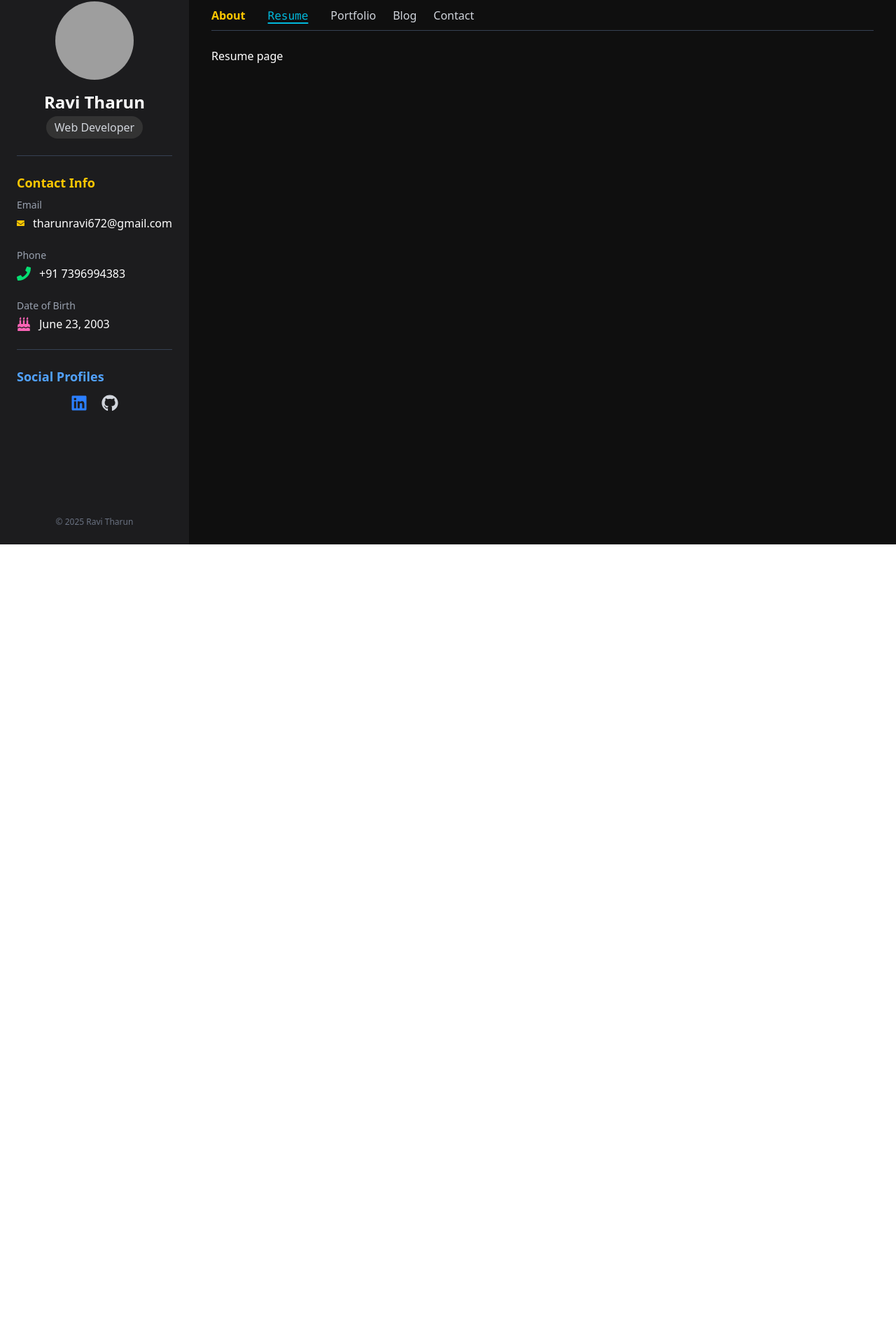
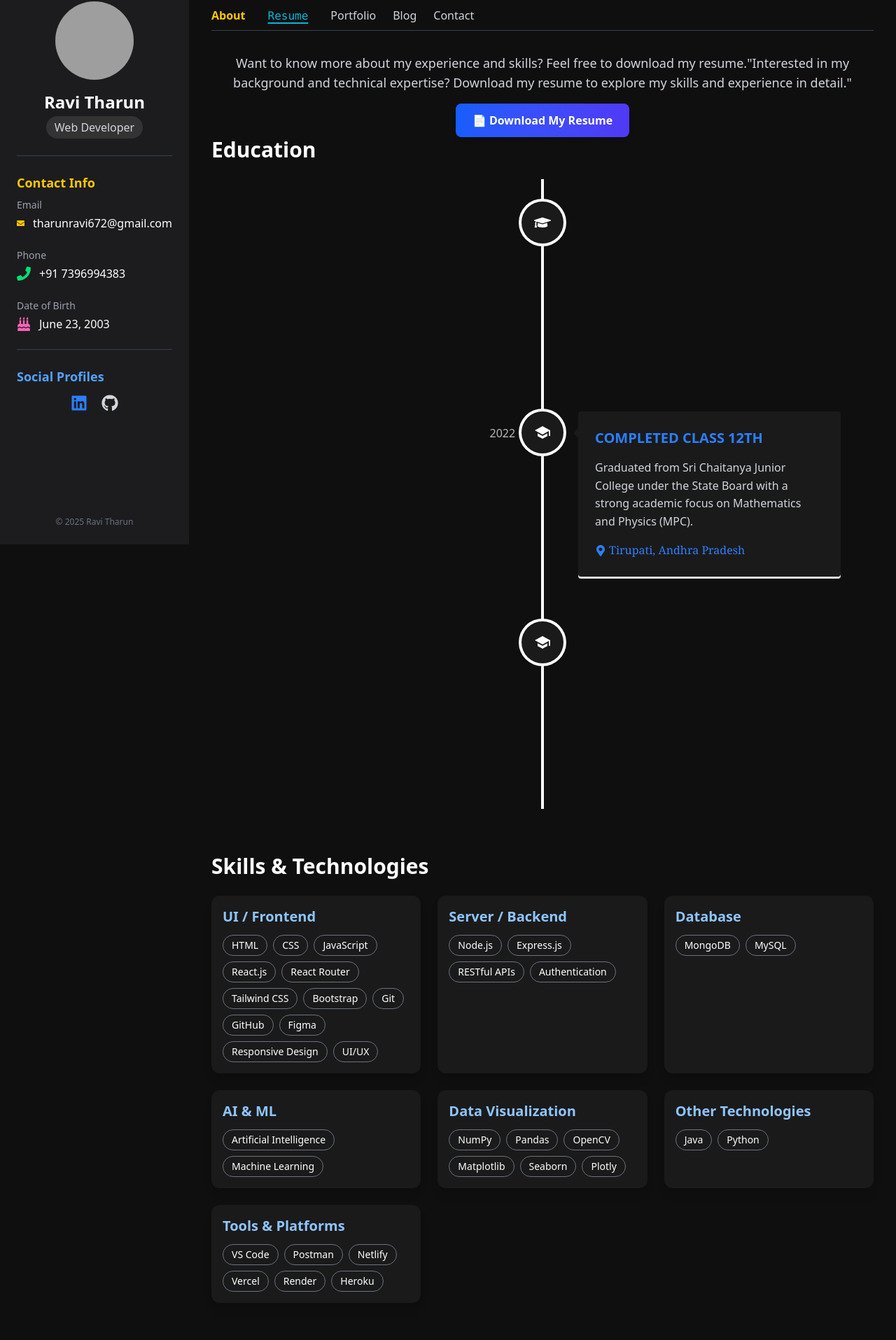
Before and after one commit to ravitharun/ravi-devprofile, a React (Vite) app in the folder frontend/: page /resume in a window 1280 px wide. Shown: the part 22-1937 px from the top of the page at 70% size. Before the commit the page ends 800 px from the top, so only its background shows below. Built offline with nearby package versions, Linux system fonts and the light colour scheme; grey boxes are pictures that could not be loaded.

Commit message:
updated the resume page ui

```diff
--- a/frontend/package.json
+++ b/frontend/package.json
@@ -13,9 +13,12 @@
     "@tailwindcss/vite": "^4.1.11",
     "aos": "^2.3.4",
     "react": "^19.1.0",
+    "react-chrono": "^2.9.1",
     "react-dom": "^19.1.0",
     "react-icons": "^5.5.0",
     "react-router-dom": "^7.6.3",
+    "react-timeline": "^0.0.9",
+    "react-vertical-timeline-component": "^3.5.3",
     "tailwindcss": "^4.1.11",
     "typewriter-effect": "^2.22.0"
   },
--- a/frontend/src/Components/Navbar.jsx
+++ b/frontend/src/Components/Navbar.jsx
@@ -1,5 +1,6 @@
 import React, { useState } from "react";
 import { FaBars, FaTimes } from "react-icons/fa";
+import { Link } from "react-router-dom";
 
 const navLinks = [
   { name: "About", href: "/", active: true },
@@ -9,7 +10,7 @@ const navLinks = [
   { name: "Contact", href: "/contact" },
 ];
 
-const Navbar = ({page}) => {
+const Navbar = ({ page }) => {
   const [isOpen, setIsOpen] = useState(false);
 
   return (
@@ -32,19 +33,23 @@ const Navbar = ({page}) => {
         } md:flex gap-6 text-sm md:text-base text-gray-300 mt-4 md:mt-0`}
       >
         {navLinks.map((link) => (
+          <Link to={link.href}>
             <li key={link.name}>
               <a
-              href={link.href}
                 className={`hover:text-yellow-400 transition duration-200
   ${link.active ? "text-yellow-400 font-semibold" : ""}
-  ${link.name === page ? "text-cyan-500 p-2 font-mono underline decoration-2 underline-offset-4" : ""}
+  ${
+    link.name === page
+      ? "text-cyan-500 p-2 font-mono underline decoration-2 underline-offset-4"
+      : ""
+  }
 `}
-
                 onClick={() => setIsOpen(false)} // close menu on click (mobile)
               >
                 {link.name}
               </a>
             </li>
+          </Link>
         ))}
       </ul>
     </nav>
--- a/frontend/src/Pages/Blog.jsx
+++ b/frontend/src/Pages/Blog.jsx
@@ -15,7 +15,7 @@ function Blog() {
           <Navbar page={page} />
 
           {/* Skills */}
-          <h3>Resume page</h3>
+          <h3>{page} page</h3>
         </div>
       </div>
     </>
--- a/frontend/src/Pages/Projects.jsx
+++ b/frontend/src/Pages/Projects.jsx
@@ -3,7 +3,7 @@ import LeftSidebar from "../Components/LeftSidebar";
 import Navbar from "../Components/Navbar";
 
 function Projects() {
-    const page = "Portfolio";
+  const page = "Portfolio";
 
   return (
     <>
@@ -13,10 +13,10 @@ function Projects() {
 
         {/* Main Content */}
         <div className="flex-1 p-4 md:p-8">
-          <Navbar  page={page}/>
+          <Navbar page={page} />
 
           {/* Skills */}
-          <h3>Resume page</h3>
+          <h3>{page} page</h3>
         </div>
       </div>
     </>
--- a/frontend/src/Pages/Resume.jsx
+++ b/frontend/src/Pages/Resume.jsx
@@ -1,24 +1,198 @@
 import LeftSidebar from "../Components/LeftSidebar";
 import Navbar from "../Components/Navbar";
+import {
+  VerticalTimeline,
+  VerticalTimelineElement,
+} from "react-vertical-timeline-component";
+import "react-vertical-timeline-component/style.min.css";
+import { FaGraduationCap, FaMapMarkerAlt } from "react-icons/fa";
+import { MdSchool } from "react-icons/md";
+import { useEffect } from "react";
+import Aos from "aos";
+import "aos/dist/aos.css";
+import MYResume from "../assets/Ravi_Tharun_FullStack_Developer_Resume.pdf";
+import { Link } from "react-router-dom";
+function Resume() {
+  const page = "Resume";
 
-function Resume() {
-    const page = "Resume";
+  useEffect(() => {
+    Aos.init({
+      duration: 1000,
+      once: false,
+    });
+  }, []);
+
+  const items = [
+    {
+      title: "B.Tech (CSE)",
+      description:
+        "Currently in my final year of Bachelor of Technology (B.Tech) in Computer Science and Engineering at Dayananda Sagar University, Bangalore.",
+      timeframe: "2026",
+      icon: <FaGraduationCap />,
+      location: "Bangalore, Karnataka",
+      location_icon: <FaMapMarkerAlt />,
+      animi: "fade-left",
+    },
+    {
+      title: "Completed Class 12th",
+      description:
+        "Graduated from Sri Chaitanya Junior College under the State Board with a strong academic focus on Mathematics and Physics (MPC).",
+      timeframe: "2022",
+      location: "Tirupati, Andhra Pradesh",
+      location_icon: <FaMapMarkerAlt />,
+      icon: <MdSchool />,
+      animi: "fade-right",
+    },
+    {
+      title: "Completed Class 10th",
+      description:
+        "Graduated from Sri Chaitanya School, Kadapa, under the State Board with a strong academic foundation across core subjects.",
+      timeframe: "2020",
+      location: "Kadapa, Andhra Pradesh",
+      location_icon: <FaMapMarkerAlt />,
+      icon: <MdSchool />,
+      animi: "fade-up",
+    },
+  ];
+
+  const Ui = [
+    "HTML",
+    "CSS",
+    "JavaScript",
+    "React.js",
+    "React Router",
+    "Tailwind CSS",
+    "Bootstrap",
+    "Git",
+    "GitHub",
+    "Figma",
+    "Responsive Design",
+    "UI/UX",
+  ];
+  const Server_Script = [
+    "Node.js",
+    "Express.js",
+    "RESTful APIs",
+    "Authentication",
+  ];
+  const Database = ["MongoDB", "MySQL"];
+  const Tools = ["VS Code", "Postman", "Netlify", "Vercel", "Render", "Heroku"];
+  const Other = ["Java", "Python"];
+  const AI_ML = ["Artificial Intelligence", "Machine Learning"];
+  const Data_Visualization = [
+    "NumPy",
+    "Pandas",
+    "OpenCV",
+    "Matplotlib",
+    "Seaborn",
+    "Plotly",
+  ];
 
   return (
-    <>
-      <div className="min-h-screen bg-[#0f0f0f] text-white flex flex-col md:flex-row overflow-x-hidden">
-        {/* Sidebar */}
-        <LeftSidebar />
+    <div className="min-h-screen bg-[#0f0f0f] text-white flex flex-col md:flex-row overflow-x-hidden">
+      {/* Sidebar */}
+      <LeftSidebar />
 
-        {/* Main Content */}
-        <div className="flex-1 p-4 md:p-8">
-          <Navbar  page={page}/>
+      {/* Main Content */}
+      <div className="flex-1 p-4 sm:p-6 md:p-8">
+        <Navbar page={page} />
 
-          {/* Skills */}
-          <h3>Resume page</h3>
+        <div className="mt-8 text-center">
+          <p className="text-lg mb-4 text-gray-300 font-medium">
+            Want to know more about my experience and skills? Feel free to
+            download my resume."Interested in my background and technical
+            expertise? Download my resume to explore my skills and experience in
+            detail."
+          </p>
+          <a
+            href={MYResume}
+            download
+            className="inline-block px-6 py-3 bg-gradient-to-r from-blue-600 to-indigo-600 text-white font-semibold rounded-lg shadow-md hover:scale-105 hover:from-blue-700 hover:to-indigo-700 transition-all duration-300"
+          >
+            📄 Download My Resume
+          </a>
+        </div>
+        {/* Education Section */}
+        <h2 className="text-3xl font-bold mb-6 text-center md:text-left">
+          Education
+        </h2>
+        <VerticalTimeline>
+          {items.map((item, index) => (
+            <VerticalTimelineElement
+              key={index}
+              date={item.timeframe}
+              data-aos={item.animi}
+              iconStyle={{ background: "#1a1a1a", color: "#fff" }}
+              icon={item.icon}
+              contentStyle={{ background: "#1a1a1a", color: "#fff" }}
+              contentArrowStyle={{ borderRight: "7px solid #1a1a1a" }}
+            >
+              <div className="hover:font-mono text-blue-500">
+                <h3 className="text-xl font-semibold hover:text-green-500">
+                  {item.title.toUpperCase()}
+                </h3>
+                <p className="text-gray-300">{item.description}</p>
+                <p
+                  className="flex items-center gap-1 hover:text-red-400 font-serif"
+                  title="Location"
+                >
+                  {item.location_icon} {item.location}
+                </p>
+              </div>
+            </VerticalTimelineElement>
+          ))}
+        </VerticalTimeline>
+
+        {/* Skills Section */}
+        <div className="mt-16">
+          <h2 className="text-3xl font-bold mb-6 text-center md:text-left">
+            Skills & Technologies
+          </h2>
+
+          <div className="grid grid-cols-1 sm:grid-cols-2 lg:grid-cols-3 gap-6">
+            {[
+              { title: "UI / Frontend", data: Ui },
+              { title: "Server / Backend", data: Server_Script },
+              { title: "Database", data: Database },
+              { title: "AI & ML", data: AI_ML },
+              { title: "Data Visualization", data: Data_Visualization },
+              { title: "Other Technologies", data: Other },
+              { title: "Tools & Platforms", data: Tools },
+            ].map((section, idx) => (
+              <div key={idx} className="bg-[#1a1a1a] p-4 rounded-xl shadow-lg">
+                <h3 className="text-xl font-semibold mb-3 text-blue-300">
+                  {section.title}
+                </h3>
+                <ul className="flex flex-wrap gap-2">
+                  {section.data.map((skill, i) => (
+                    <li
+                      key={i}
+                      className="px-3 py-1 border border-gray-500 rounded-full text-sm hover:bg-white hover:text-black transition duration-300"
+                    >
+                      {skill}
+                    </li>
+                  ))}
+                </ul>
+              </div>
+            ))}
+          </div>
+
+          <div className="mt-12 text-center">
+            <p className="text-lg text-gray-300 mb-4 font-medium">
+              Want to explore what I’ve been building recently?
+            </p>
+            <Link to="/portfolio">
+              <a
+                // Replace with your route if needed
+                className="inline-block px-6 py-3 bg-gradient-to-r from-purple-500 to-indigo-600 text-white font-semibold rounded-lg shadow-lg hover:scale-105 hover:from-purple-600 hover:to-indigo-700 transition-transform duration-300"
+              >
+                🚀 Explore My Projects
+              </a>
+            </Link>
+          </div>
         </div>
       </div>
-    </>
+    </div>
   );
 }
 
```
Also changed, not shown: 2 other files (tests, documents, lock files or other folders). Lines whose indentation alone changed are shown as unchanged.
